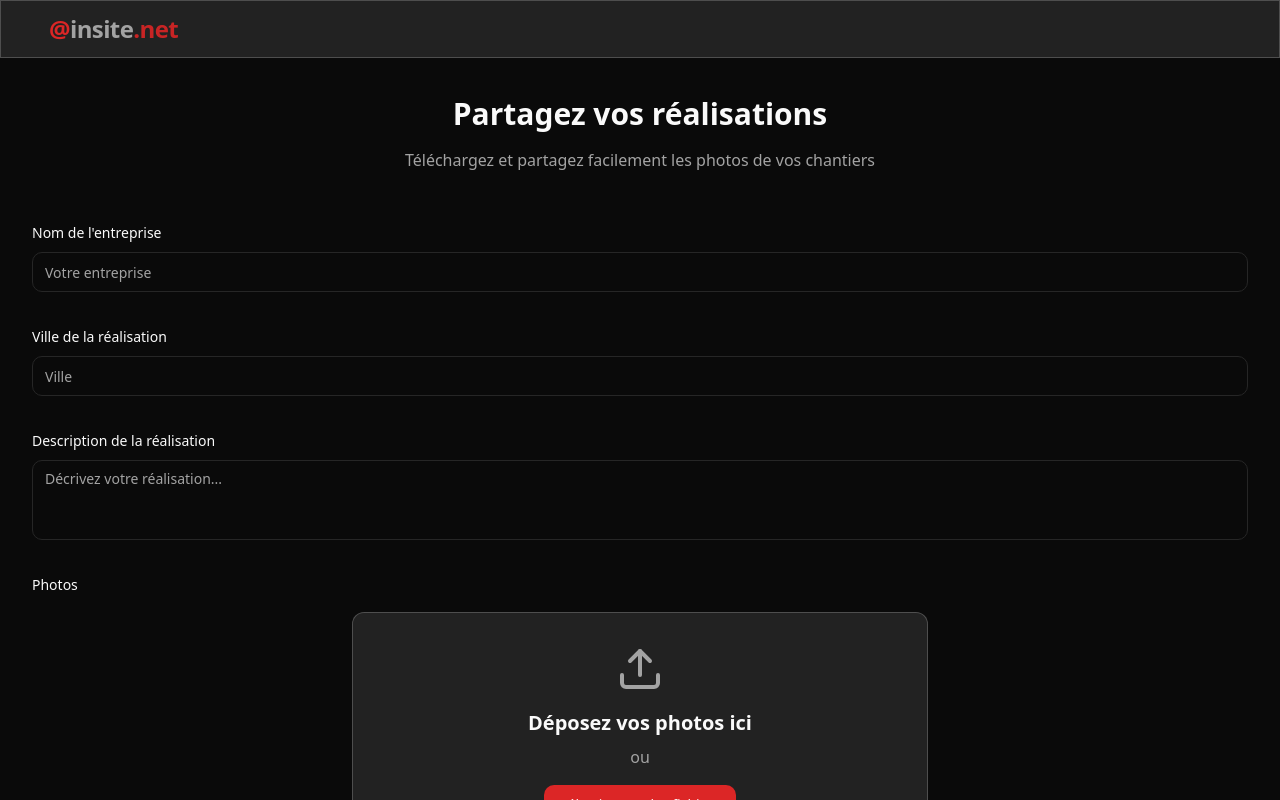
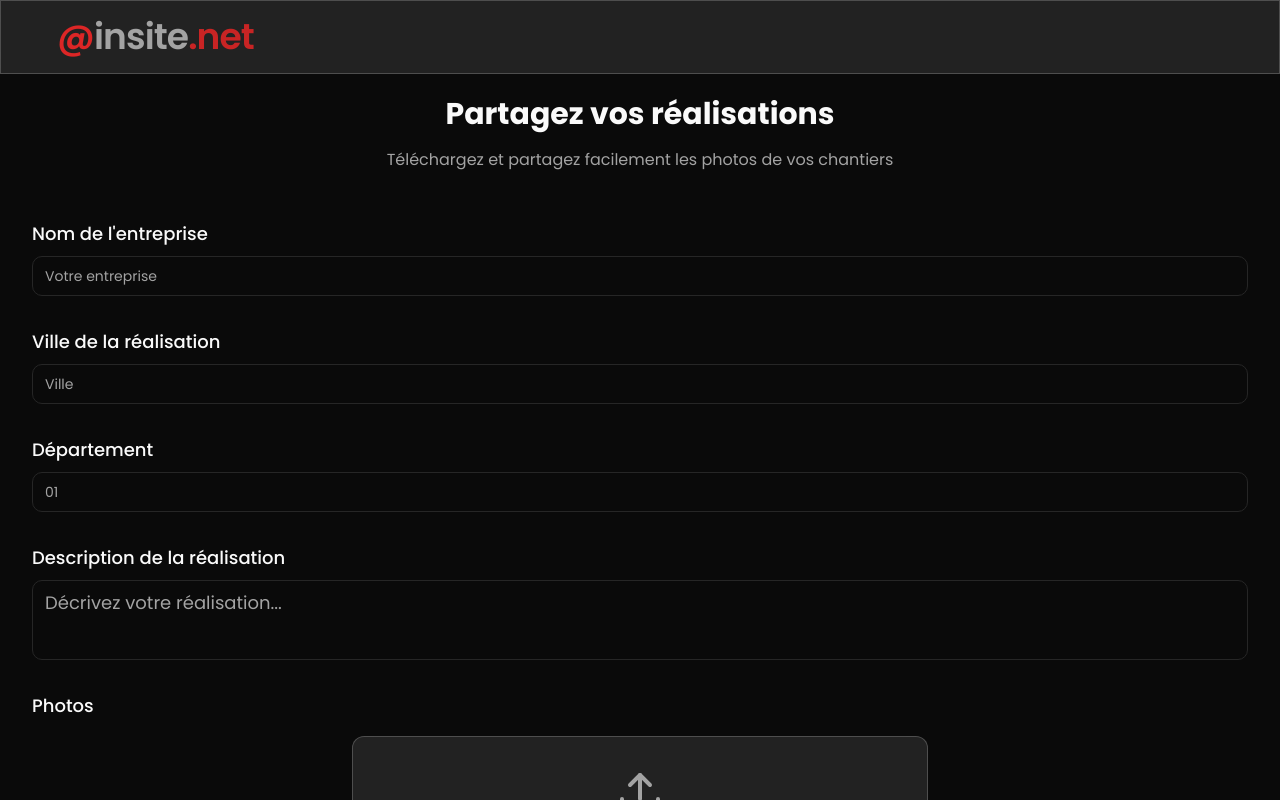
Before and after one commit to Hugonnet/ainsiteshare, a React (Vite) app: page / in a window 1280 px wide. Shown: the top 800 px of the page. Built offline with nearby package versions, Linux system fonts and the light colour scheme.

Commit message:
Refactor form and update styles
Added a new field for "Numéro de département de la réalisation" after the city in the project submission form. Increased the size of the logo and fonts, incorporating the Poppins font from Google. Refactored code as necessary.
[skip gpt_engineer]

```diff
--- a/src/components/Header.tsx
+++ b/src/components/Header.tsx
@@ -3,14 +3,14 @@ import { motion } from "framer-motion";
 export const Header = () => {
   return (
     <header className="fixed top-0 left-0 right-0 z-50">
-      <div className="glass px-4 py-3">
+      <div className="glass px-6 py-4">
         <motion.div
           initial={{ opacity: 0, y: -20 }}
           animate={{ opacity: 1, y: 0 }}
           transition={{ duration: 0.5 }}
           className="container mx-auto flex items-center justify-between"
         >
-          <div className="logo-text text-2xl">
+          <div className="logo-text text-4xl font-poppins">
             <span className="logo-at">@</span>
             <span className="text-muted-foreground">insite</span>
             <span className="logo-domain">.net</span>
--- a/src/components/ProjectForm.tsx
+++ b/src/components/ProjectForm.tsx
@@ -1,33 +1,12 @@
 import { zodResolver } from "@hookform/resolvers/zod";
 import { useForm } from "react-hook-form";
-import * as z from "zod";
 import { Button } from "@/components/ui/button";
-import {
-  Form,
-  FormControl,
-  FormField,
-  FormItem,
-  FormLabel,
-  FormMessage,
-} from "@/components/ui/form";
-import { Input } from "@/components/ui/input";
-import { Textarea } from "@/components/ui/textarea";
+import { Form } from "@/components/ui/form";
 import { toast } from "sonner";
 import { supabase } from "@/integrations/supabase/client";
 import { useState } from "react";
-import { PhotoUpload } from "./PhotoUpload";
-
-const formSchema = z.object({
-  companyName: z.string().min(2, {
-    message: "Le nom de l'entreprise doit contenir au moins 2 caractères.",
-  }),
-  city: z.string().min(2, {
-    message: "La ville doit contenir au moins 2 caractères.",
-  }),
-  description: z.string().min(10, {
-    message: "La description doit contenir au moins 10 caractères.",
-  }),
-});
+import { ProjectFormFields, formSchema } from "./ProjectFormFields";
+import type { z } from "zod";
 
 export function ProjectForm() {
   const [isUploading, setIsUploading] = useState(false);
@@ -38,6 +17,7 @@ export function ProjectForm() {
     defaultValues: {
       companyName: "",
       city: "",
+      department: "",
       description: "",
     },
   });
@@ -52,7 +32,6 @@ export function ProjectForm() {
       setIsUploading(true);
       const photoPaths: string[] = [];
 
-      // Upload each photo to Supabase Storage
       for (const file of selectedFiles) {
         const fileExt = file.name.split('.').pop();
         const fileName = `${crypto.randomUUID()}.${fileExt}`;
@@ -60,32 +39,27 @@ export function ProjectForm() {
           .from('project_photos')
           .upload(fileName, file);
 
-        if (uploadError) {
-          throw uploadError;
-        }
-
+        if (uploadError) throw uploadError;
         photoPaths.push(fileName);
       }
 
-      // Insert project data into the database
       const { error: insertError } = await supabase
         .from('project_submissions')
         .insert({
           company_name: values.companyName,
           city: values.city,
+          department: values.department,
           description: values.description,
           photo_paths: photoPaths,
         });
 
-      if (insertError) {
-        throw insertError;
-      }
+      if (insertError) throw insertError;
 
-      // Send email notification
       const { error: emailError } = await supabase.functions.invoke('send-project-email', {
         body: {
           companyName: values.companyName,
           city: values.city,
+          department: values.department,
           description: values.description,
           photoPaths,
         },
@@ -109,57 +83,12 @@ export function ProjectForm() {
   return (
     <Form {...form}>
       <form onSubmit={form.handleSubmit(onSubmit)} className="space-y-8">
-        <FormField
-          control={form.control}
-          name="companyName"
-          render={({ field }) => (
-            <FormItem>
-              <FormLabel>Nom de l'entreprise</FormLabel>
-              <FormControl>
-                <Input placeholder="Votre entreprise" {...field} />
-              </FormControl>
-              <FormMessage />
-            </FormItem>
-          )}
+        <ProjectFormFields
+          form={form}
+          selectedFiles={selectedFiles}
+          setSelectedFiles={setSelectedFiles}
         />
-        <FormField
-          control={form.control}
-          name="city"
-          render={({ field }) => (
-            <FormItem>
-              <FormLabel>Ville de la réalisation</FormLabel>
-              <FormControl>
-                <Input placeholder="Ville" {...field} />
-              </FormControl>
-              <FormMessage />
-            </FormItem>
-          )}
-        />
-        <FormField
-          control={form.control}
-          name="description"
-          render={({ field }) => (
-            <FormItem>
-              <FormLabel>Description de la réalisation</FormLabel>
-              <FormControl>
-                <Textarea
-                  placeholder="Décrivez votre réalisation..."
-                  className="resize-none"
-                  {...field}
-                />
-              </FormControl>
-              <FormMessage />
-            </FormItem>
-          )}
-        />
-        <div className="space-y-4">
-          <FormLabel>Photos</FormLabel>
-          <PhotoUpload
-            selectedFiles={selectedFiles}
-            onPhotosChange={setSelectedFiles}
-          />
-        </div>
-        <Button type="submit" disabled={isUploading}>
+        <Button type="submit" disabled={isUploading} className="text-lg px-8 py-6">
           {isUploading ? "Envoi en cours..." : "Soumettre le projet"}
         </Button>
       </form>
--- /dev/null
+++ b/src/components/ProjectFormFields.tsx
@@ -0,0 +1,101 @@
+import { FormField, FormItem, FormLabel, FormControl, FormMessage } from "@/components/ui/form";
+import { Input } from "@/components/ui/input";
+import { Textarea } from "@/components/ui/textarea";
+import { UseFormReturn } from "react-hook-form";
+import * as z from "zod";
+import { PhotoUpload } from "./PhotoUpload";
+
+export const formSchema = z.object({
+  companyName: z.string().min(2, {
+    message: "Le nom de l'entreprise doit contenir au moins 2 caractères.",
+  }),
+  city: z.string().min(2, {
+    message: "La ville doit contenir au moins 2 caractères.",
+  }),
+  department: z.string().min(1, {
+    message: "Le département est requis.",
+  }).max(3, {
+    message: "Le numéro de département ne peut pas dépasser 3 caractères.",
+  }),
+  description: z.string().min(10, {
+    message: "La description doit contenir au moins 10 caractères.",
+  }),
+});
+
+type FormData = z.infer<typeof formSchema>;
+
+interface ProjectFormFieldsProps {
+  form: UseFormReturn<FormData>;
+  selectedFiles: File[];
+  setSelectedFiles: (files: File[]) => void;
+}
+
+export const ProjectFormFields = ({ form, selectedFiles, setSelectedFiles }: ProjectFormFieldsProps) => {
+  return (
+    <>
+      <FormField
+        control={form.control}
+        name="companyName"
+        render={({ field }) => (
+          <FormItem>
+            <FormLabel className="text-lg">Nom de l'entreprise</FormLabel>
+            <FormControl>
+              <Input placeholder="Votre entreprise" className="text-lg" {...field} />
+            </FormControl>
+            <FormMessage />
+          </FormItem>
+        )}
+      />
+      <FormField
+        control={form.control}
+        name="city"
+        render={({ field }) => (
+          <FormItem>
+            <FormLabel className="text-lg">Ville de la réalisation</FormLabel>
+            <FormControl>
+              <Input placeholder="Ville" className="text-lg" {...field} />
+            </FormControl>
+            <FormMessage />
+          </FormItem>
+        )}
+      />
+      <FormField
+        control={form.control}
+        name="department"
+        render={({ field }) => (
+          <FormItem>
+            <FormLabel className="text-lg">Département</FormLabel>
+            <FormControl>
+              <Input placeholder="01" className="text-lg" maxLength={3} {...field} />
+            </FormControl>
+            <FormMessage />
+          </FormItem>
+        )}
+      />
+      <FormField
+        control={form.control}
+        name="description"
+        render={({ field }) => (
+          <FormItem>
+            <FormLabel className="text-lg">Description de la réalisation</FormLabel>
+            <FormControl>
+              <Textarea
+                placeholder="Décrivez votre réalisation..."
+                className="resize-none text-lg"
+                {...field}
+              />
+            </FormControl>
+            <FormMessage />
+          </FormItem>
+        )}
+      />
+      <div className="space-y-4">
+        <FormLabel className="text-lg">Photos</FormLabel>
+        <PhotoUpload
+          selectedFiles={selectedFiles}
+          onPhotosChange={setSelectedFiles}
+        />
+      </div>
+    </>
+  );
+};
--- a/src/index.css
+++ b/src/index.css
@@ -1,3 +1,5 @@
+@import url('https://fonts.googleapis.com/css2?family=Poppins:wght@400;500;600;700&display=swap');
+
 @tailwind base;
 @tailwind components;
 @tailwind utilities;
@@ -32,7 +34,7 @@
     @apply border-border;
   }
   body {
-    @apply bg-background text-foreground;
+    @apply bg-background text-foreground font-poppins;
     font-feature-settings: "rlig" 1, "calt" 1;
   }
 }
--- a/tailwind.config.ts
+++ b/tailwind.config.ts
@@ -18,6 +18,9 @@ export default {
       },
     },
     extend: {
+      fontFamily: {
+        poppins: ['Poppins', 'sans-serif'],
+      },
       colors: {
         border: "hsl(var(--border))",
         input: "hsl(var(--input))",
```
